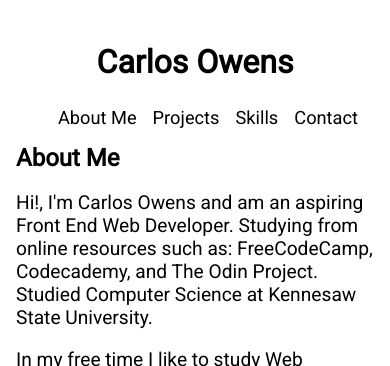
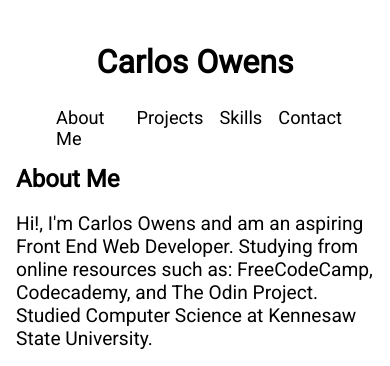
Before and after one commit to Carlos-Owens/personal-portfolio, a plain HTML site: page index.html in a window 390 px wide. Shown: the top 366 px of the page. Drawn offline with Linux system fonts and the light colour scheme.

Commit message:
Fix about me image responsive design

```diff
--- a/styles.css
+++ b/styles.css
@@ -42,9 +42,15 @@ nav a {
     font-size: 1.14rem;
 }
 
-@media only screen and (max-width: 400px) {
+@media only screen and (max-width: 500px) {
     body {
         padding: 0 1em;
+    }
+
+    nav ul {
+        display: flex;
+        list-style-type: none;
+        margin-right: 1em;
     }
 
     nav, .about-me-container {
@@ -58,7 +64,7 @@ nav a {
     }
 }
 
-@media only screen and (min-width: 900px) {
+@media only screen and (min-width: 501px) {
 
     section#about-me img {
         margin: 0 auto;
```
